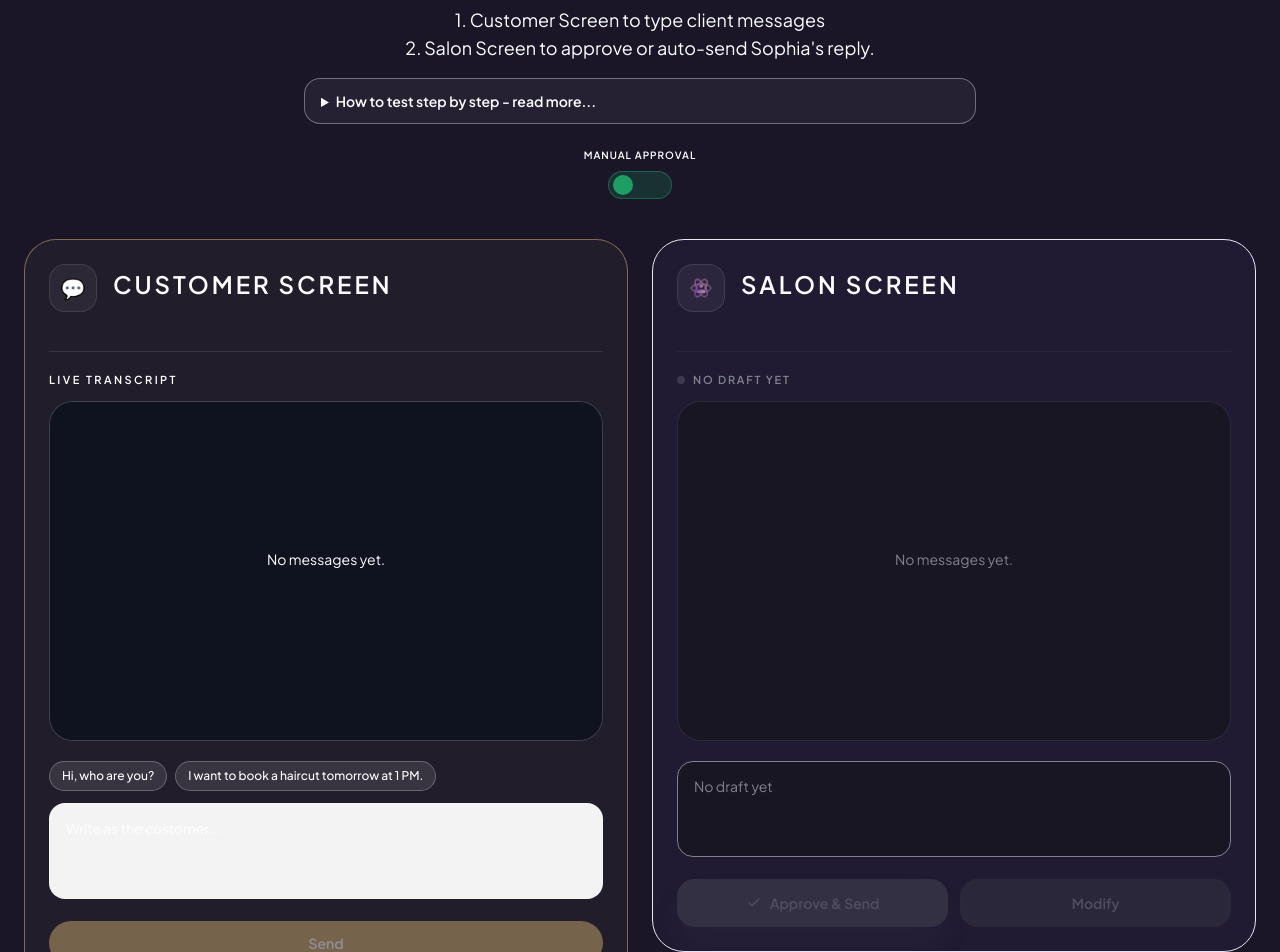
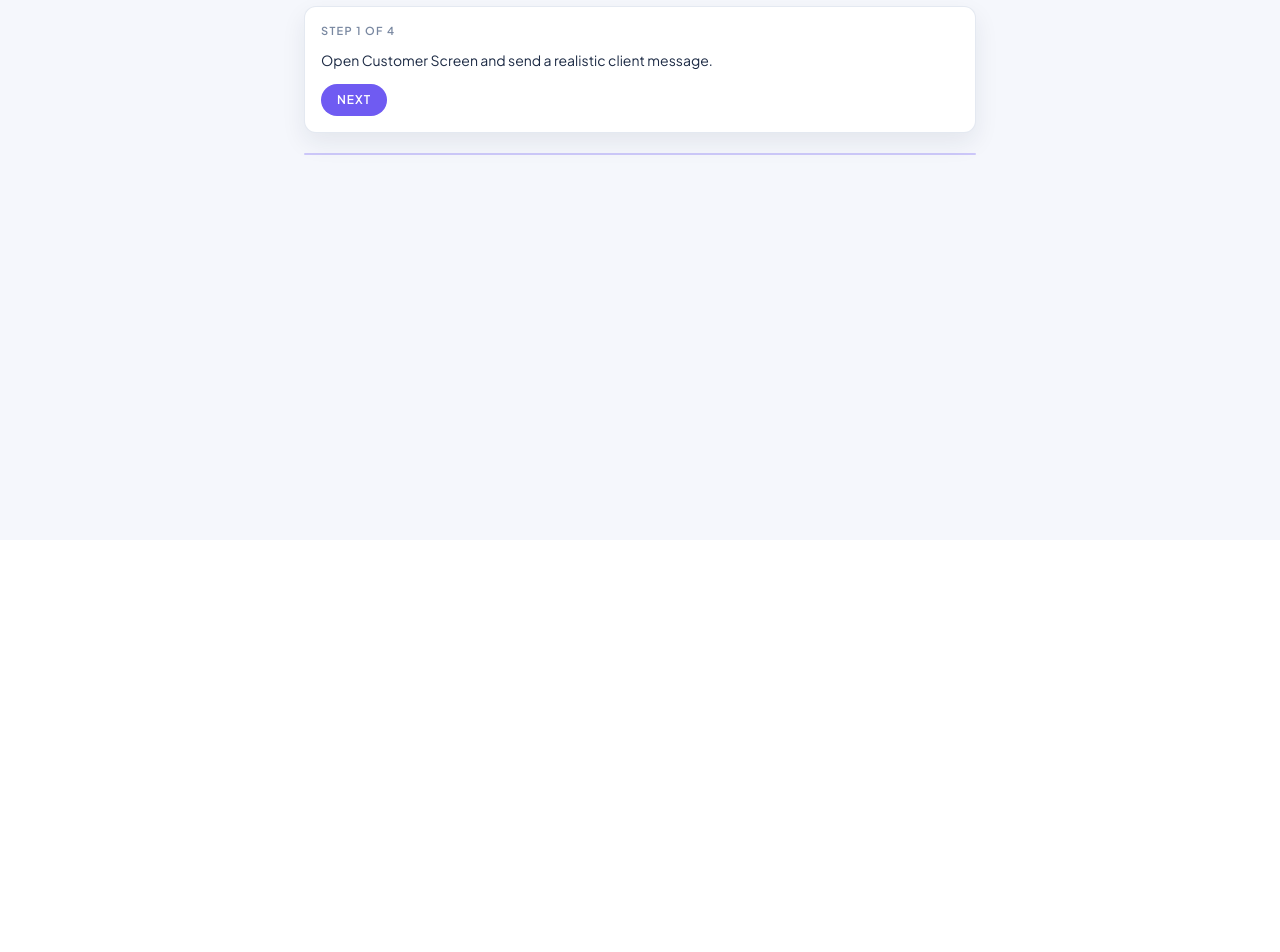
Before and after one commit to EduardP19/resevia-agent, a Next.js app: page /sophia-sandbox in a window 1280 px wide. Shown: the part 260-1212 px from the top of the page. After the commit the page ends 800 px from the top, so only its background shows below. Built offline with nearby package versions, Linux system fonts and the light colour scheme.

Commit message:
Refine sophia sandbox onboarding flow and UI behavior

```diff
--- a/app/sophia-sandbox/SophiaSandboxPageClient.tsx
+++ b/app/sophia-sandbox/SophiaSandboxPageClient.tsx
@@ -55,6 +55,13 @@ const TEST_UI_PARAM_KEY = "resevia_sophia_sandbox_p";
 const SESSION_WARNING_MS = 2 * 60 * 1000;
 const SESSION_EXPIRY_MS = 3 * 60 * 1000;
 const SESSION_WARNING_SECONDS = Math.ceil((SESSION_EXPIRY_MS - SESSION_WARNING_MS) / 1000);
+const SCREEN_SWITCH_DELAY_MS = 650;
+const HOW_TO_STEPS = [
+  "Open Customer Screen and send a realistic client message.",
+  "If you're in Manual Approval mode, open Salon Screen and review Sophia's draft.",
+  "Edit if needed, then press Approve & Send to publish the response.",
+  "Toggle to Agent Autonomous to test fully automatic replies end-to-end.",
+];
 
 function cx(...classes: Array<string | false | null | undefined>) {
   return classes.filter(Boolean).join(" ");
@@ -102,8 +109,7 @@ function IconAlert() {
 }
 
 export default function TestUiPageClient() {
-  const [theme, setTheme] = useState<"dark" | "light">("dark");
-  const [themeMounted, setThemeMounted] = useState(false);
+  const theme: "light" = "light";
   const customerScrollRef = useRef<HTMLDivElement>(null);
   const reviewScrollRef = useRef<HTMLDivElement>(null);
   const customerTranscriptRef = useRef<HTMLDivElement>(null);
@@ -138,17 +144,22 @@ export default function TestUiPageClient() {
   const [showExpiryWarning, setShowExpiryWarning] = useState(false);
   const [secondsUntilExpiry, setSecondsUntilExpiry] = useState(SESSION_WARNING_SECONDS);
   const [sessionExpired, setSessionExpired] = useState(false);
-  const [mobileScreen, setMobileScreen] = useState<"customer" | "salon" | null>(null);
+  const [mobileScreen, setMobileScreen] = useState<"customer" | "salon">("customer");
   const [pParam, setPParam] = useState<string | null>(null);
+  const [howToStepIndex, setHowToStepIndex] = useState(0);
+  const [showSandboxSection, setShowSandboxSection] = useState(false);
 
   const hasWaiting = messages.some((message) => message.role === "waiting");
   const customerComposerLocked = sessionExpired || (manualApproval && Boolean(reviewDraft));
   const toggleDisabled = sessionExpired || loading || isApproving;
   const draftReady = Boolean(reviewDraft && reviewComposer.trim());
   const toggleModeText = manualApproval ? "Manual Approval" : "Agent Autonomous";
-  const salonNeedsAction =
-    !sessionExpired && manualApproval && Boolean(reviewDraft) && !loading && !isApproving;
-  const customerNeedsAction = !sessionExpired && !salonNeedsAction && !loading && !isApproving;
+  const nextActionScreen: "customer" | "salon" =
+    !sessionExpired && manualApproval && (loading || isApproving || Boolean(reviewDraft) || hasWaiting)
+      ? "salon"
+      : "customer";
+  const salonNeedsAction = nextActionScreen === "salon";
+  const customerNeedsAction = nextActionScreen === "customer";
   const customerScreenDisabled = !customerNeedsAction;
   const salonScreenDisabled = !salonNeedsAction;
   const customerNeedsAttention = customerNeedsAction && !sessionExpired;
@@ -208,6 +219,7 @@ export default function TestUiPageClient() {
     setShowExpiryWarning(false);
     setSecondsUntilExpiry(SESSION_WARNING_SECONDS);
     setSessionExpired(false);
+    setMobileScreen("customer");
     lastSyncedAt.current = null;
     seenIds.current = new Set();
     hadDraftRef.current = false;
@@ -303,28 +315,13 @@ export default function TestUiPageClient() {
 
   useEffect(() => {
     const savedSessionId = sessionStorage.getItem(TEST_UI_SESSION_KEY);
-
     if (savedSessionId) {
-      setSessionId(savedSessionId);
+      void closeSessionOnServer(savedSessionId);
     }
 
-  }, []);
-
-  useEffect(() => {
-    const saved = localStorage.getItem("resevia_sophia_sandbox_theme");
-    if (saved === "light" || saved === "dark") {
-      setTheme(saved);
-    }
-    setThemeMounted(true);
-  }, []);
-
-  const toggleTheme = useCallback(() => {
-    setTheme((current) => {
-      const next = current === "dark" ? "light" : "dark";
-      localStorage.setItem("resevia_sophia_sandbox_theme", next);
-      return next;
-    });
-  }, []);
+    // A page refresh should always start a clean demo state.
+    resetLocalSession();
+  }, [closeSessionOnServer, resetLocalSession]);
 
   useEffect(() => {
     const fromUrl = new URLSearchParams(window.location.search).get("p")?.trim();
@@ -347,6 +344,16 @@ export default function TestUiPageClient() {
   useEffect(() => {
     sessionIdRef.current = sessionId;
   }, [sessionId]);
+
+  useEffect(() => {
+    const timeout = window.setTimeout(() => {
+      setMobileScreen(nextActionScreen);
+    }, SCREEN_SWITCH_DELAY_MS);
+
+    return () => {
+      window.clearTimeout(timeout);
+    };
+  }, [nextActionScreen]);
 
   useEffect(() => {
     if (customerTranscriptRef.current) {
@@ -906,19 +913,6 @@ export default function TestUiPageClient() {
         "relative min-h-[100dvh] overflow-hidden bg-[rgb(var(--sb-bg))] px-4 pb-16 pt-20 text-[rgb(var(--sb-fg))] sm:px-6 sm:pt-24"
       )}
     >
-      <div className="absolute right-4 top-4 z-30 sm:right-6 sm:top-6">
-        <button
-          type="button"
-          onClick={toggleTheme}
-          aria-label="Toggle theme"
-          className={styles.switch}
-        >
-          <span className={cx(styles.dot, theme === "light" && styles.dotLight)} />
-          <span className={styles.label}>
-            {themeMounted ? (theme === "dark" ? "Dark" : "Light") : "Theme"}
-          </span>
-        </button>
-      </div>
       <div className="pointer-events-none absolute inset-0 bg-[radial-gradient(circle_at_top,rgba(var(--sb-gold),0.18),transparent_40%)]" />
       <div className="pointer-events-none absolute inset-0 bg-[radial-gradient(circle_at_bottom_right,rgba(var(--sb-purple),0.16),transparent_46%)]" />
       <div className="relative mx-auto max-w-7xl">
@@ -930,22 +924,52 @@ export default function TestUiPageClient() {
           <h1 className="mt-6 text-4xl font-semibold tracking-tight text-[rgb(var(--sb-fg))] sm:text-5xl">
             Type as Client. <br /> Respond as Manager.
           </h1>
-          <p className="mx-auto mt-4 max-w-2xl text-base leading-7 text-[rgb(var(--sb-muted))] sm:text-lg">
-            1. Customer Screen to type client messages <br /> 2. Salon Screen to approve or auto-send Sophia&apos;s reply.
+          <div className="mx-auto mt-4 max-w-2xl rounded-xl border border-[rgb(var(--sb-line))]/60 bg-[rgb(var(--sb-surface))] p-4 text-left shadow-[0_10px_24px_rgba(28,42,68,0.08)]">
+            <p className="text-[11px] font-semibold uppercase tracking-[0.12em] text-[rgb(var(--sb-subtle))]">
+              Step {howToStepIndex + 1} of {HOW_TO_STEPS.length}
             </p>
-          <details className="mx-auto mt-4 max-w-2xl rounded-2xl border border-[rgb(var(--sb-line))]/35 bg-[rgb(var(--sb-surface))]/5 px-4 py-3 text-left text-sm text-[rgb(var(--sb-muted))]">
-            <summary className="cursor-pointer font-semibold text-[rgb(var(--sb-fg))]">
-              How to test step by step - read more...
-            </summary>
-            <div className="mt-3 space-y-1.5">
-              <p>1. Open Customer Screen and send a realistic client message.</p>
-              <p>2. If you're in Manual Approval mode, open Salon Screen and review Sophia&apos;s draft.</p>
-              <p>3. Edit if needed, then press Approve &amp; Send to publish the response.</p>
-              <p>4. Toggle to Agent Autonomous to test fully automatic replies end-to-end.</p>
+            <p className="mt-2 text-sm leading-6 text-[rgb(var(--sb-fg))]">
+              {HOW_TO_STEPS[howToStepIndex]}
+            </p>
+
+            {howToStepIndex < HOW_TO_STEPS.length - 1 ? (
+              <button
+                type="button"
+                onClick={() =>
+                  setHowToStepIndex((current) => Math.min(current + 1, HOW_TO_STEPS.length - 1))
+                }
+                className="mt-3 inline-flex items-center justify-center rounded-full bg-[rgb(var(--sb-purple))] px-4 py-2 text-xs font-semibold uppercase tracking-[0.08em] text-[rgb(var(--sb-ink))] transition hover:bg-[rgb(var(--sb-purple-strong))]"
+              >
+                Next
+              </button>
+            ) : (
+              <div className="mt-3 flex flex-wrap items-center gap-2">
+                <button
+                  type="button"
+                  onClick={() => setShowSandboxSection(true)}
+                  className="inline-flex items-center justify-center rounded-full bg-[rgb(var(--sb-success))] px-4 py-2 text-xs font-semibold uppercase tracking-[0.08em] text-[rgb(var(--sb-ink))] transition hover:bg-[rgb(var(--sb-success-strong))]"
+                >
+                  Test Now
+                </button>
+                <button
+                  type="button"
+                  onClick={() => {
+                    setHowToStepIndex(0);
+                    setShowSandboxSection(false);
+                  }}
+                  className="inline-flex items-center justify-center rounded-full border border-[rgb(var(--sb-line))]/70 bg-[rgb(var(--sb-surface))] px-4 py-2 text-xs font-semibold uppercase tracking-[0.08em] text-[rgb(var(--sb-fg))] transition hover:bg-[rgb(var(--sb-panel))]"
+                >
+                  Read Again
+                </button>
               </div>
-          </details>
+            )}
           </div>
-
+          <div className="mx-auto max-w-2xl pt-5">
+            <div className="h-[2px] w-full rounded-full bg-[rgb(var(--sb-purple))]/30" />
+          </div>
+        </div>
+        {showSandboxSection ? (
+          <>
         {showExpiryWarning || sessionExpired ? (
           <div
             className={cx(
@@ -995,9 +1019,7 @@ export default function TestUiPageClient() {
         <div className="mt-4 grid grid-cols-2 gap-3 lg:hidden">
           <button
             type="button"
-            onClick={() =>
-              setMobileScreen((current) => (current === "customer" ? null : "customer"))
-            }
+            onClick={() => setMobileScreen("customer")}
             className={cx(
               "rounded-full border px-4 py-2.5 text-sm font-semibold transition duration-200",
               mobileScreen === "customer"
@@ -1018,9 +1040,7 @@ export default function TestUiPageClient() {
           </button>
           <button
             type="button"
-            onClick={() =>
-              setMobileScreen((current) => (current === "salon" ? null : "salon"))
-            }
+            onClick={() => setMobileScreen("salon")}
             className={cx(
               "rounded-full border px-4 py-2.5 text-sm font-semibold transition duration-200",
               mobileScreen === "salon"
@@ -1081,20 +1101,20 @@ export default function TestUiPageClient() {
 	              "lg:block"
             )}
           >
-            <div className="flex min-h-[112px] items-start justify-between gap-4">
+            <div className="flex items-start justify-between gap-4">
               <div className="flex items-start gap-4">
-                <div className="flex h-12 w-12 items-center justify-center rounded-2xl border border-[rgb(var(--sb-line))]/10 bg-[rgb(var(--sb-surface))]/5 text-xl">
+                <div className="flex h-12 w-12 items-center justify-center rounded-2xl border border-[rgb(var(--sb-line))]/10 bg-white text-xl">
                   💬
                 </div>
                 <div>
                   <h2 className="mt-1 text-2xl font-semibold uppercase tracking-[0.12em] text-[rgb(var(--sb-fg))]">
-                    Customer Screen
+                   Customer
                   </h2>
                 </div>
               </div>
             </div>
 
-            <div className="mt-[-25px] border-t border-[rgb(var(--sb-line))]/10 pt-5">
+            <div className="mt-[20px] border-t border-[rgb(var(--sb-line))]/10 pt-0">
               <p className="text-[11px] font-semibold uppercase tracking-[0.22em] text-[rgb(var(--sb-subtle))]">
                 Live transcript
               </p>
@@ -1108,7 +1128,7 @@ export default function TestUiPageClient() {
 	                  customerAutoScrollRef.current = distanceFromBottom < 80;
 	                }}
 	                className={cx(
-	                  "mt-3 h-[340px] space-y-3 overflow-y-auto rounded-[1.5rem] border border-[rgb(var(--sb-line))]/20 bg-[rgb(var(--sb-panel))] p-4 shadow-[inset_0_0_0_1px_rgba(var(--sb-line),0.03)]",
+	                  "mt-3 h-[238px] space-y-3 overflow-y-auto rounded-[1.5rem] border border-[rgb(var(--sb-line))]/20 bg-[rgb(var(--sb-panel))] p-4 shadow-[inset_0_0_0_1px_rgba(var(--sb-line),0.03)]",
 	                  theme === "light" &&
 	                    "border-[rgb(var(--sb-line))]/75 bg-[rgb(var(--sb-surface))] shadow-[inset_0_0_0_1px_rgba(var(--sb-ink-dark),0.06)]"
 	                )}
@@ -1212,11 +1232,11 @@ export default function TestUiPageClient() {
                     className={cx(
                       "rounded-full border px-3 py-1.5 text-xs font-medium transition disabled:cursor-not-allowed disabled:opacity-50",
                       theme === "light"
-                        ? "border-[rgb(var(--sb-line))]/70 bg-[rgb(var(--sb-surface))] text-[rgb(var(--sb-fg))] hover:bg-[rgb(var(--sb-surface))]/90"
-                        : "border-[rgb(var(--sb-line))]/25 bg-[rgb(var(--sb-surface))]/10 text-[rgb(var(--sb-fg))] hover:bg-[rgb(var(--sb-surface))]/15"
+                        ? "border-[rgb(var(--sb-line))]/70 bg-[rgb(var(--sb-surface))] text-[rgb(var(--sb-fg))]/70 hover:bg-[rgb(var(--sb-surface))]/90"
+                        : "border-[rgb(var(--sb-line))]/25 bg-[rgb(var(--sb-surface))]/10 text-[rgb(var(--sb-fg))]/70 hover:bg-[rgb(var(--sb-surface))]/15"
                     )}
                   >
-                    Hi, who are you?
+                    💡 Hi, who are you?
                   </button>
                   <button
                     type="button"
@@ -1225,11 +1245,11 @@ export default function TestUiPageClient() {
                     className={cx(
                       "rounded-full border px-3 py-1.5 text-xs font-medium transition disabled:cursor-not-allowed disabled:opacity-50",
                       theme === "light"
-                        ? "border-[rgb(var(--sb-line))]/70 bg-[rgb(var(--sb-surface))] text-[rgb(var(--sb-fg))] hover:bg-[rgb(var(--sb-surface))]/90"
-                        : "border-[rgb(var(--sb-line))]/25 bg-[rgb(var(--sb-surface))]/10 text-[rgb(var(--sb-fg))] hover:bg-[rgb(var(--sb-surface))]/15"
+                        ? "border-[rgb(var(--sb-line))]/70 bg-[rgb(var(--sb-surface))] text-[rgb(var(--sb-fg))]/70 hover:bg-[rgb(var(--sb-surface))]/90"
+                        : "border-[rgb(var(--sb-line))]/25 bg-[rgb(var(--sb-surface))]/10 text-[rgb(var(--sb-fg))]/70 hover:bg-[rgb(var(--sb-surface))]/15"
                     )}
                   >
-                    I want to book a haircut tomorrow at 1 PM.
+                    💡 Book a haircut tomorrow at 1 PM.
                   </button>
                 </div>
               ) : null}
@@ -1251,14 +1271,14 @@ export default function TestUiPageClient() {
                 }
                 disabled={loading || isApproving || customerComposerLocked}
                 rows={2}
-                className="min-h-[96px] w-full resize-none rounded-[1rem] border border-[rgb(var(--sb-line))]/20 bg-[rgb(var(--sb-surface))]/95 px-4 py-3 text-sm leading-6 text-[rgb(var(--sb-ink-dark))] placeholder:text-[rgb(var(--sb-muted))] focus:border-[rgb(var(--sb-purple))] focus:outline-none disabled:cursor-not-allowed disabled:border-[rgb(var(--sb-line))] disabled:bg-[rgb(var(--sb-panel))] disabled:text-[rgb(var(--sb-muted))] disabled:placeholder:text-[rgb(var(--sb-muted))]"
+                className="min-h-[48px] w-full resize-none rounded-[1rem] border border-[rgb(var(--sb-line))]/20 bg-[rgb(var(--sb-surface))]/95 px-4 py-3 text-sm leading-6 text-[rgb(var(--sb-ink-dark))] placeholder:text-[rgb(var(--sb-muted))] focus:border-[rgb(var(--sb-purple))] focus:outline-none disabled:cursor-not-allowed disabled:border-[rgb(var(--sb-line))] disabled:bg-[rgb(var(--sb-panel))] disabled:text-[rgb(var(--sb-muted))] disabled:placeholder:text-[rgb(var(--sb-muted))]"
               />
 
               <div className="mt-4">
                 <button
                   type="submit"
                   disabled={!input.trim() || loading || isApproving || customerComposerLocked}
-                  className="inline-flex w-full items-center justify-center rounded-full bg-[rgb(var(--sb-gold))] px-5 py-3 text-sm font-semibold text-[rgb(var(--sb-fg))] transition hover:bg-[rgb(var(--sb-gold))]/80 disabled:cursor-not-allowed disabled:opacity-50"
+                  className="inline-flex w-full items-center justify-center rounded-full bg-[rgb(var(--sb-gold))] px-5 py-3 text-sm font-semibold text-white transition hover:bg-[rgb(var(--sb-gold))]/80 disabled:cursor-not-allowed disabled:opacity-50"
                 >
                   Send
                 </button>
@@ -1275,14 +1295,14 @@ export default function TestUiPageClient() {
               "lg:block"
             )}
           >
-            <div className="flex min-h-[112px] items-start justify-between gap-4">
+            <div className="flex items-start justify-between gap-4">
               <div className="flex items-start gap-4">
-                <div className="flex h-12 w-12 items-center justify-center rounded-2xl border border-[rgb(var(--sb-line))]/10 bg-[rgb(var(--sb-surface))]/5 text-xl">
+                <div className="flex h-12 w-12 items-center justify-center rounded-2xl border border-[rgb(var(--sb-line))]/10 bg-white text-xl">
                   <Logo className="h-7 w-7" />
                 </div>
                 <div>
                   <h2 className="mt-1 text-2xl font-semibold uppercase tracking-[0.12em] text-[rgb(var(--sb-fg))]">
-                    Salon Screen
+                    Salon
                   </h2>
                 </div>
               </div>
@@ -1294,7 +1314,7 @@ export default function TestUiPageClient() {
                 salonScreenDisabled && "grayscale opacity-45"
               )}
             >
-              <div className="mt-[-25px] border-t border-[rgb(var(--sb-line))]/10 pt-5">
+              <div className="mt-[20px] border-t border-[rgb(var(--sb-line))]/10 pt-0">
                 <div className="flex items-center justify-between gap-3">
                   <div className="flex items-center gap-2 text-[11px] font-semibold uppercase tracking-[0.16em] text-[rgb(var(--sb-muted))]">
                     <span className={cx("h-2 w-2 rounded-full", reviewStatusTone)} />
@@ -1311,7 +1331,7 @@ export default function TestUiPageClient() {
                     reviewAutoScrollRef.current = distanceFromBottom < 80;
                   }}
                   className={cx(
-                    "mt-3 h-[340px] space-y-3 overflow-y-auto rounded-[1.5rem] border border-[rgb(var(--sb-line))]/20 bg-[rgb(var(--sb-panel))] p-4 shadow-[inset_0_0_0_1px_rgba(var(--sb-line),0.03)]",
+                    "mt-3 h-[238px] space-y-3 overflow-y-auto rounded-[1.5rem] border border-[rgb(var(--sb-line))]/20 bg-[rgb(var(--sb-panel))] p-4 shadow-[inset_0_0_0_1px_rgba(var(--sb-line),0.03)]",
                     theme === "light" &&
                       "border-[rgb(var(--sb-line))]/75 bg-[rgb(var(--sb-surface))] shadow-[inset_0_0_0_1px_rgba(var(--sb-ink-dark),0.06)]"
                   )}
@@ -1365,7 +1385,7 @@ export default function TestUiPageClient() {
 
             <div className="mt-5">
               {loading && manualApproval ? (
-                <div className="flex min-h-[96px] items-center justify-center">
+                <div className="flex min-h-[48px] items-center justify-center">
                   <div className="inline-flex items-center gap-2 text-[rgb(var(--sb-muted))]">
                     <span className="h-2.5 w-2.5 animate-bounce rounded-full bg-[rgb(var(--sb-gold))]" />
                     <span
@@ -1391,7 +1411,7 @@ export default function TestUiPageClient() {
                   rows={2}
                   placeholder={sessionExpired ? "Session expired." : "No draft yet"}
                   className={cx(
-                    "min-h-[96px] w-full resize-none rounded-[1rem] border px-4 py-3 text-sm leading-6 focus:outline-none disabled:cursor-not-allowed disabled:border-[rgb(var(--sb-line))] disabled:bg-[rgb(var(--sb-panel))] disabled:text-[rgb(var(--sb-muted))] disabled:placeholder:text-[rgb(var(--sb-muted))]",
+                    "min-h-[48px] w-full resize-none rounded-[1rem] border px-4 py-3 text-sm leading-6 focus:outline-none disabled:cursor-not-allowed disabled:border-[rgb(var(--sb-line))] disabled:bg-[rgb(var(--sb-panel))] disabled:text-[rgb(var(--sb-muted))] disabled:placeholder:text-[rgb(var(--sb-muted))]",
                     isModifyMode
                       ? "border-[rgb(var(--sb-line))]/20 bg-[rgb(var(--sb-surface))]/95 text-[rgb(var(--sb-ink-dark))] placeholder:text-[rgb(var(--sb-muted))] focus:border-[rgb(var(--sb-purple))]"
                       : "border-[rgb(var(--sb-line))]/15 bg-[rgb(var(--sb-surface))]/70 text-[rgb(var(--sb-muted))] placeholder:text-[rgb(var(--sb-subtle))] focus:border-[rgb(var(--sb-purple))]"
@@ -1435,28 +1455,16 @@ export default function TestUiPageClient() {
             </div>
             </div>
           </div>
-          {mobileScreen === null ? (
-            <div
-              className={cx(
-                "rounded-[1.25rem] border px-4 py-6 text-center text-sm lg:hidden",
-                theme === "light"
-                  ? "border-[rgb(var(--sb-line))]/75 bg-[rgb(var(--sb-surface))] text-[rgb(var(--sb-muted))] shadow-[0_12px_32px_rgba(28,42,68,0.08)]"
-                  : "border-[rgb(var(--sb-line))]/10 bg-[rgb(var(--sb-surface))]/5 text-[rgb(var(--sb-muted))]"
-              )}
-            >
-              Select Customer Screen or Salon Screen to continue.
-            </div>
-          ) : null}
         </div>
         </div>
 
-        {(messages.length > 0 || reviewFeed.length > 0 || sessionId) && !loading && !isApproving ? (
         <div className="mt-5 flex justify-center">
           <button
             type="button"
             onClick={resetSession}
+            disabled={loading || isApproving}
             className={cx(
-                "rounded-full border px-4 py-2 text-sm transition",
+              "rounded-full border px-4 py-2 text-sm transition disabled:cursor-not-allowed disabled:opacity-50",
               theme === "light"
                 ? "border-[rgb(var(--sb-line))]/75 bg-[rgb(var(--sb-surface))] text-[rgb(var(--sb-muted))] shadow-[0_10px_28px_rgba(28,42,68,0.08)] hover:bg-[rgb(var(--sb-surface))]/90 hover:text-[rgb(var(--sb-fg))]"
                 : "border-[rgb(var(--sb-line))]/10 bg-[rgb(var(--sb-surface))]/[0.04] text-[rgb(var(--sb-muted))] hover:bg-[rgb(var(--sb-surface))]/[0.07] hover:text-[rgb(var(--sb-fg))]"
@@ -1465,6 +1473,7 @@ export default function TestUiPageClient() {
             Start a fresh demo
           </button>
         </div>
+      </>
         ) : null}
       </div>
     </section>
--- a/app/sophia-sandbox/theme.module.css
+++ b/app/sophia-sandbox/theme.module.css
@@ -38,8 +38,8 @@
   --sb-gold: 201 169 110;
   --sb-purple: 111 91 242;
   --sb-purple-strong: 91 76 214;
-  --sb-gold-pastel: 239 219 176; /* softer customer surface */
-  --sb-purple-pastel: 203 185 232; /* softer salon surface */
+  --sb-gold-pastel: 244 230 200; /* ~30% brighter customer surface */
+  --sb-purple-pastel: 219 206 239; /* ~30% brighter salon surface */
   --sb-gold-bright: 222 163 54; /* stronger active button */
   --sb-purple-bright: 120 86 228; /* stronger active button */
 
```
Lines whose indentation alone changed are shown as unchanged.
